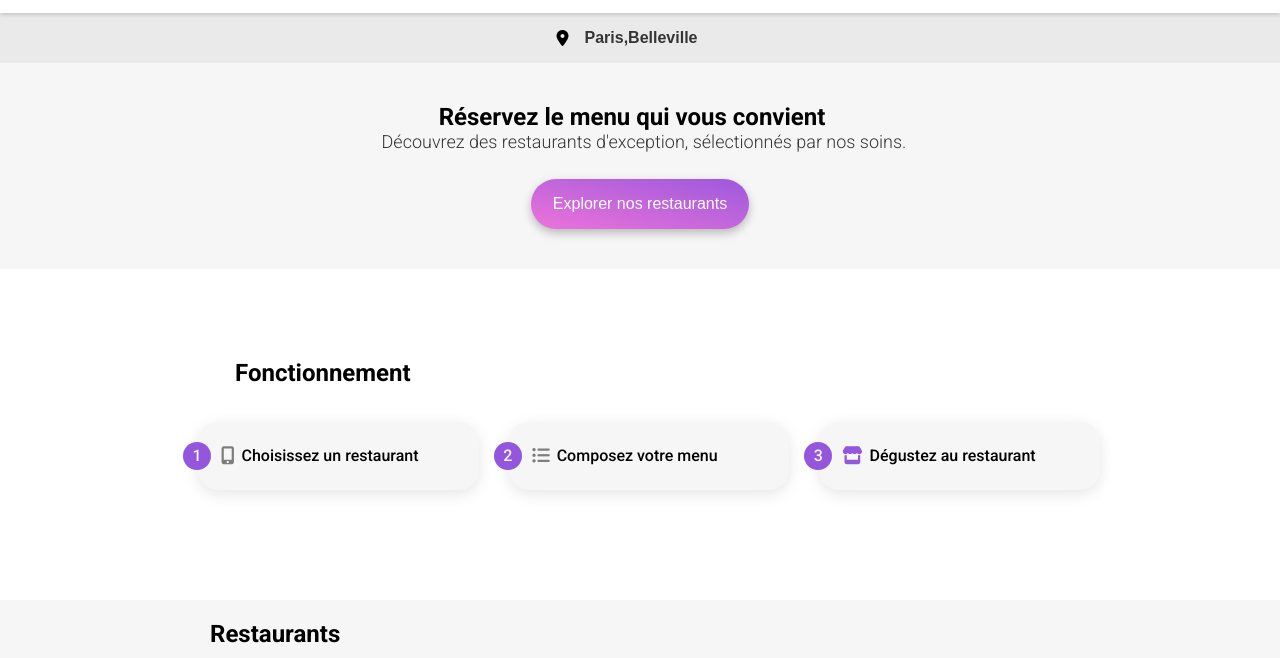
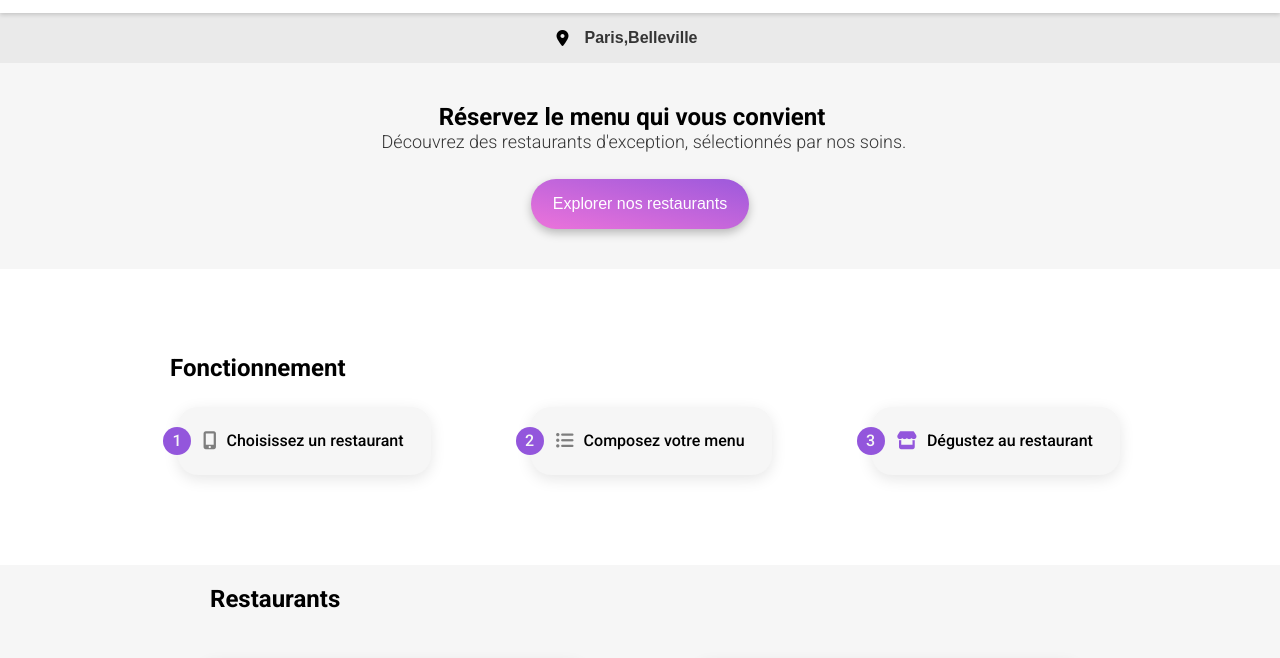
Before and after one commit to hajernaas/P3_ohmyfood, a website: page index.html in a window 1280 px wide. Shown: the part 95-753 px from the top of the page. Drawn offline with Linux system fonts and the light colour scheme; grey boxes are pictures that could not be loaded; a web font is replaced by a local one.

Commit message:
responsive  desktop fonctionnement

```diff
--- a/sass/layout/_choice-list.scss
+++ b/sass/layout/_choice-list.scss
@@ -5,12 +5,13 @@
   counter-reset: steps;
 
   @media (min-width: 1025px) {
-    display: flex;
+    /* display: flex;
     flex-direction: column;
     justify-content: center;
-    //  align-items: flex-start;
-    gap: rem(25);
-    padding: rem(50) rem(180);
+      align-items: flex-start;
+    gap: rem(25);*/
+    //padding: rem(50) rem(180);
+    padding: rem(30) rem(160);
     margin: rem(30) 0;
   }
 
@@ -18,10 +19,10 @@
     padding: rem(10);
     margin: rem(15) 0;
 
-    @media (min-width: 1025px) {
+    /*  @media (min-width: 1025px) {
       margin: 0;
       padding-left: rem(55);
-    }
+    }*/
   }
 
   &__ul {
@@ -32,9 +33,9 @@
     @media (min-width: 1025px) {
       display: flex;
       flex-direction: row;
-      justify-content: center;
+      //  justify-content: center;
       //  gap: rem(35);
-      gap: rem(30);
+      gap: rem(43) rem(100);
       align-items: center;
     }
   }
@@ -53,15 +54,17 @@
     @include box-shadow-menu;
     display: flex;
     flex-direction: row;
-    justify-content: flex-start;
+    //justify-content: flex-start;
     align-items: center;
-    flex-wrap: nowrap;
+    //  flex-wrap: nowrap;
     //flex-grow:1;
     @media (min-width: 1025px) {
       //padding: rem(29.59) rem(50) rem(28.12) rem(35);
       // flex-shrink:2;
-      padding: rem(20) rem(35);
-      width: rem(297);
+      //  padding: rem(20) rem(35);
+      // width: rem(300);
+      flex-grow: 1;
+      //justify-content: space-around;
     }
 
     &:last-child > i {
@@ -76,14 +79,15 @@
       background-color: $color-primary;
       padding: rem(6);
       @include dimension(16, 16);
-      border-radius: rem(map-get($radius, steps-menu));
+      // border-radius: rem(map-get($radius, steps-menu));
+      border-radius: 50%;
       display: flex;
       justify-content: center;
       align-items: center;
       margin-left: rem(-40);
-      @media (min-width: 1025px) {
-        margin-left: rem(-50);
-      }
+      /*  @media (min-width: 1025px) {
+        margin-left: rem(-40);
+      }*/
 
       /* position: absolute;
         bottom: 1.5rem;
@@ -92,10 +96,10 @@
   }
   &__icon {
     // margin-right: rem(15);
-    margin-right: rem(7);
+    margin-right: rem(10);
     color: $grey-1;
     font-size: $f2-font-size;
     // margin-left: rem(20);
-    margin-left: rem(10);
+    margin-left: rem(12);
   }
 }
```
Also changed, not shown: assets/css/style.css, 1 other file.
